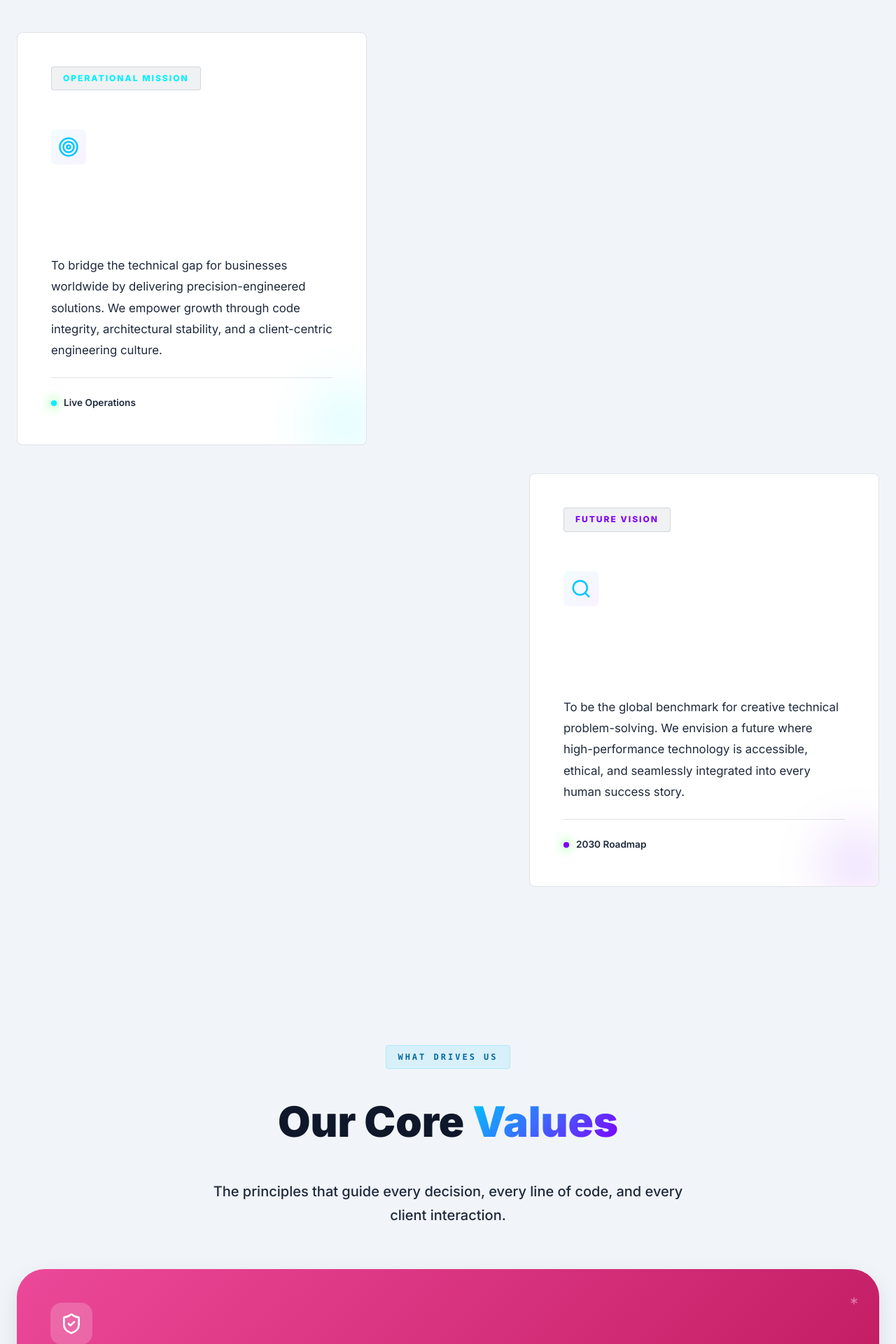
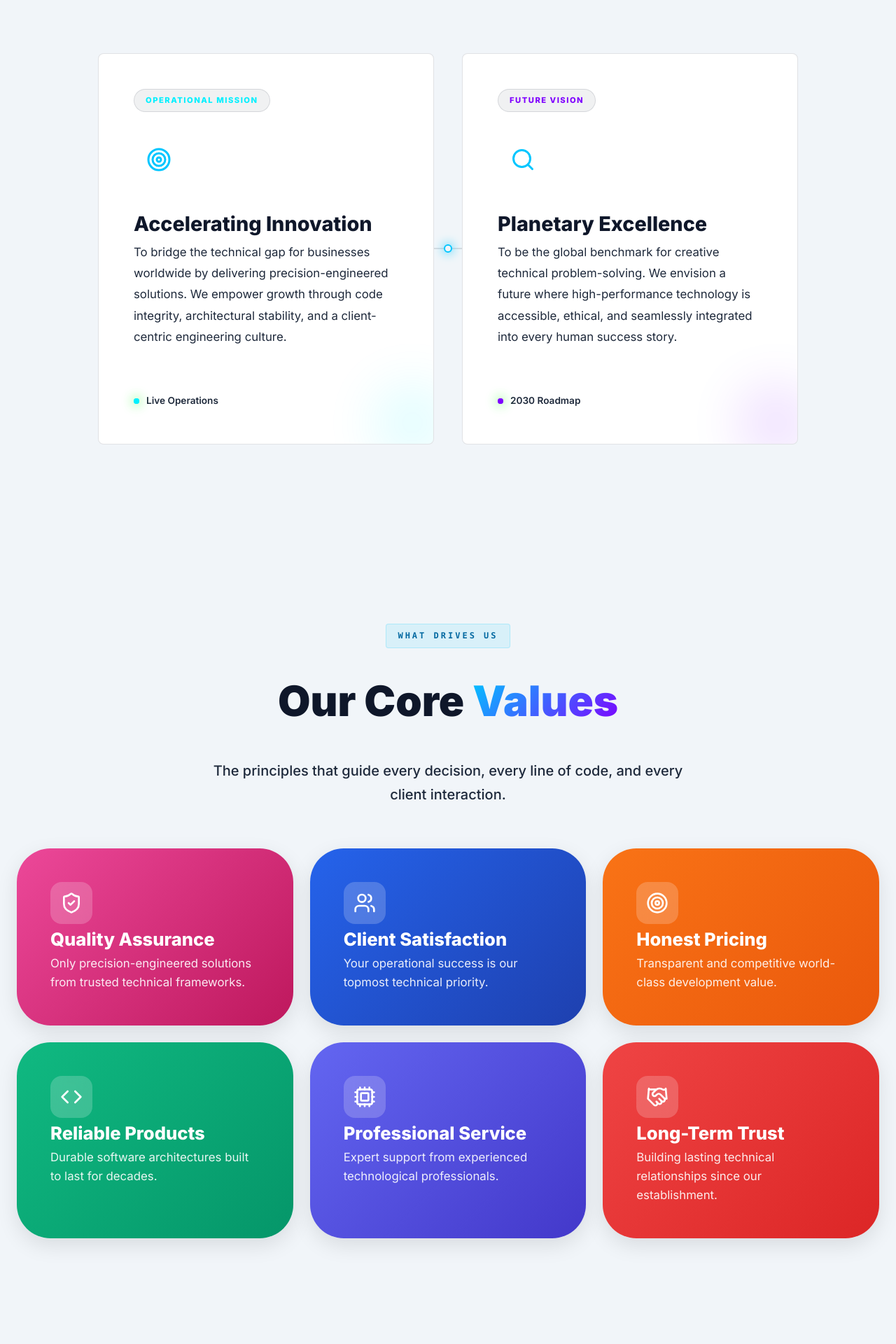
Before and after one commit to Eshbanoliver/techwebsite, a Next.js app: page /about in a window 1280 px wide. Shown: the part 1640-3560 px from the top of the page at 70% size. Built offline with nearby package versions, Linux system fonts and the light colour scheme.

Commit message:
updated_files

```diff
--- a/app/about/page.tsx
+++ b/app/about/page.tsx
@@ -225,53 +225,55 @@ export default function AboutPage() {
             </div>
           </SectionReveal>
 
-          <div className="mv-creative-grid relative">
-            <div className="mv-cards-wrapper flex flex-col md:flex-row gap-12 justify-center items-stretch">
+          <div className="mv-cards-wrapper">
+            <div className="mv-visual-bridge" />
+
+            <div className="mv-cards-grid">
               <motion.div
-                className="mv-card-creative designer-card glow-cyan mission-card flex-1 p-12 rounded-[3rem]"
-                initial={{ opacity: 0, x: -70 }}
+                className="mv-card-creative designer-card glow-cyan mission-card"
+                initial={{ opacity: 0, x: -50 }}
                 whileInView={{ opacity: 1, x: 0 }}
                 viewport={{ once: true }}
                 transition={{ duration: 0.8, ease: "easeOut" }}
               >
-                <div className="mv-badge mb-8 bg-blue-500/20 text-blue-400 py-1 px-4 rounded-full text-xs font-bold w-fit uppercase tracking-widest">Operational Mission</div>
-                <div className="service-icon-box mb-8 bg-white/5 w-20 h-20 rounded-3xl flex items-center justify-center">
-                  <Target size={40} className="text-blue-500" />
+                <div className="mv-badge bg-blue-500/10 text-blue-400">Operational Mission</div>
+                <div className="service-icon-box">
+                  <Target size={36} className="text-blue-500" />
                 </div>
-                <h3 className="text-3xl font-black mb-6 text-white">Accelerating Innovation</h3>
-                <p className="text-lg text-secondary leading-relaxed mb-10">
+                <h3 className="text-3xl font-black mb-6">Accelerating Innovation</h3>
+                <p className="text-lg text-secondary leading-relaxed mb-8">
                   To bridge the technical gap for businesses worldwide by delivering
                   precision-engineered solutions. We empower growth through code
                   integrity, architectural stability, and a client-centric engineering culture.
                 </p>
-                <div className="mv-card-footer-meta mt-auto pt-8 border-t border-white/5 flex justify-between items-center">
-                  <div className="status-indicator flex items-center gap-3">
-                    <span className="dot pulsed w-2 h-2 rounded-full bg-green-500" />
+                <div className="mv-card-footer-meta">
+                  <div className="status-indicator">
+                    <span className="dot pulsed bg-green-500" />
                     <span className="text-xs font-mono opacity-50">Live Operations</span>
                   </div>
                 </div>
               </motion.div>
 
               <motion.div
-                className="mv-card-creative designer-card glow-purple vision-card flex-1 p-12 rounded-[3rem]"
-                initial={{ opacity: 0, x: 70 }}
+                className="mv-card-creative designer-card glow-purple vision-card"
+                initial={{ opacity: 0, x: 50 }}
                 whileInView={{ opacity: 1, x: 0 }}
                 viewport={{ once: true }}
                 transition={{ duration: 0.8, delay: 0.2, ease: "easeOut" }}
               >
-                <div className="mv-badge mb-8 bg-purple-500/20 text-purple-400 py-1 px-4 rounded-full text-xs font-bold w-fit uppercase tracking-widest">Future Vision</div>
-                <div className="service-icon-box mb-8 bg-white/5 w-20 h-20 rounded-3xl flex items-center justify-center">
-                  <Search size={40} className="text-purple-500" />
+                <div className="mv-badge bg-purple-500/10 text-purple-400">Future Vision</div>
+                <div className="service-icon-box">
+                  <Search size={36} className="text-purple-500" />
                 </div>
-                <h3 className="text-3xl font-black mb-6 text-white">Planetary Excellence</h3>
-                <p className="text-lg text-secondary leading-relaxed mb-10">
+                <h3 className="text-3xl font-black mb-6">Planetary Excellence</h3>
+                <p className="text-lg text-secondary leading-relaxed mb-8">
                   To be the global benchmark for creative technical problem-solving.
                   We envision a future where high-performance technology is accessible,
                   ethical, and seamlessly integrated into every human success story.
                 </p>
-                <div className="mv-card-footer-meta mt-auto pt-8 border-t border-white/5 flex justify-between items-center">
-                  <div className="status-indicator flex items-center gap-3">
-                    <span className="dot pulsed w-2 h-2 rounded-full bg-blue-500" />
+                <div className="mv-card-footer-meta">
+                  <div className="status-indicator">
+                    <span className="dot pulsed bg-blue-500" />
                     <span className="text-xs font-mono opacity-50">2030 Roadmap</span>
                   </div>
                 </div>
@@ -295,22 +297,19 @@ export default function AboutPage() {
               </p>
             </div>
           </SectionReveal>
-          <div className="values-grid-vibrant grid grid-cols-1 md:grid-cols-2 lg:grid-cols-3 gap-8">
+          <div className="values-grid-vibrant">
             {values.map((v, i) => (
               <motion.div
                 key={i}
-                className={`value-card-vibrant ${v.className} p-12 rounded-[3rem] relative overflow-hidden group`}
+                className={`value-card-vibrant ${v.className} group`}
                 {...fadeUp}
                 transition={{ duration: 0.5, delay: i * 0.1 }}
               >
-                <div className="corner-marker absolute top-8 right-8 opacity-20 group-hover:opacity-100 transition-opacity">
-                  <span style={{ fontSize: '1.5rem', color: 'white' }}>*</span>
-                </div>
-                <div className="value-icon-box mb-8 bg-white/10 w-16 h-16 rounded-2xl flex items-center justify-center text-white">
+                <div className="value-icon-box">
                   {v.icon}
                 </div>
-                <h3 className="text-2xl font-black mb-4 text-white uppercase tracking-tight">{v.title}</h3>
-                <p className="text-white/80 leading-relaxed font-medium">{v.desc}</p>
+                <h3 className="value-card-title">{v.title}</h3>
+                <p className="value-card-desc">{v.desc}</p>
               </motion.div>
             ))}
           </div>
@@ -333,23 +332,23 @@ export default function AboutPage() {
             </div>
           </SectionReveal>
 
-          <div className="process-grid grid grid-cols-1 md:grid-cols-2 lg:grid-cols-3 gap-12">
+          <div className="process-grid">
             {processSteps.map((step, i) => (
               <motion.div
                 key={i}
-                className={`process-card ${step.accent} p-12 rounded-[3.5rem] relative overflow-hidden group`}
+                className={`process-card ${step.accent} group`}
                 {...fadeUp}
                 transition={{ duration: 0.5, delay: i * 0.1 }}
               >
-                <div className="process-step-num absolute top-8 right-8 text-6xl font-black opacity-5 group-hover:opacity-10 transition-opacity font-mono">{step.step}</div>
-                <div className="process-icon-box mb-10 bg-white/5 w-16 h-16 rounded-2xl flex items-center justify-center text-white border border-white/5">
+                <div className="process-step-num font-mono">{step.step}</div>
+                <div className="process-icon-box">
                   {step.icon}
                 </div>
-                <div className="process-card-content relative z-1">
-                  <h3 className="text-2xl font-black mb-4 text-white">{step.title}</h3>
-                  <p className="text-secondary leading-relaxed font-medium">{step.desc}</p>
+                <div className="process-card-content">
+                  <h3 className="process-title">{step.title}</h3>
+                  <p className="process-desc">{step.desc}</p>
                 </div>
-                <div className="process-indicator mt-8 text-[10px] font-mono opacity-30 uppercase tracking-[0.2em]">Phase_{step.step}</div>
+                <div className="process-phase-label font-mono">Phase_{step.step}</div>
               </motion.div>
             ))}
           </div>
```
Also changed, not shown: app/globals.css.
